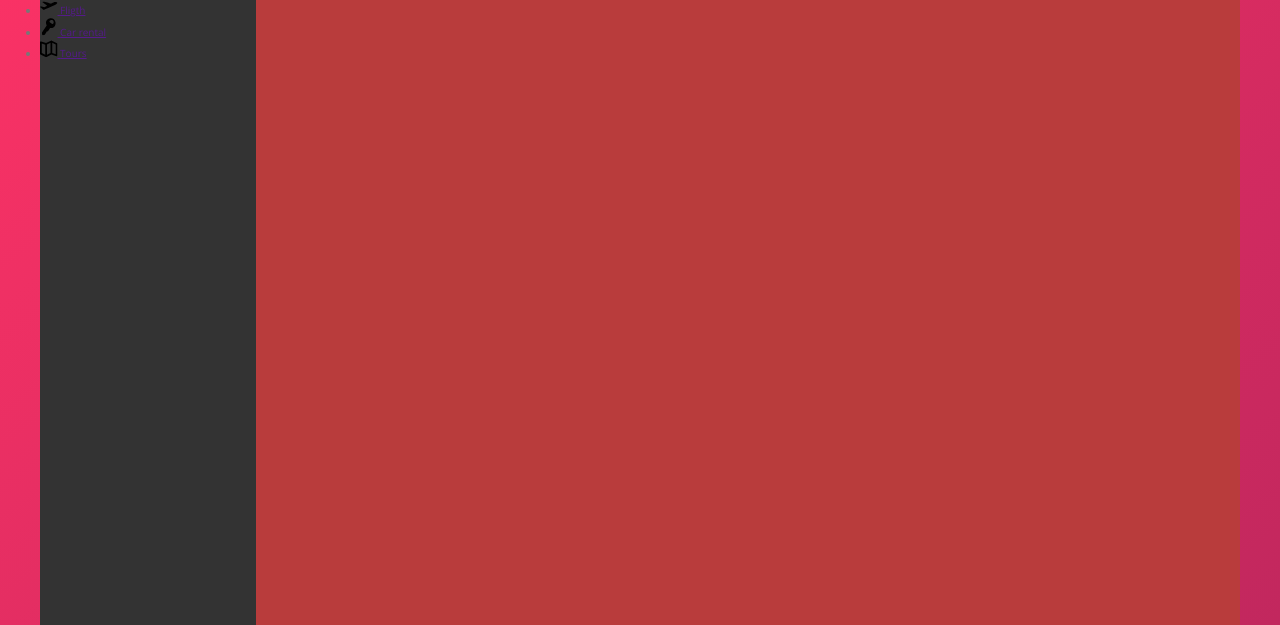
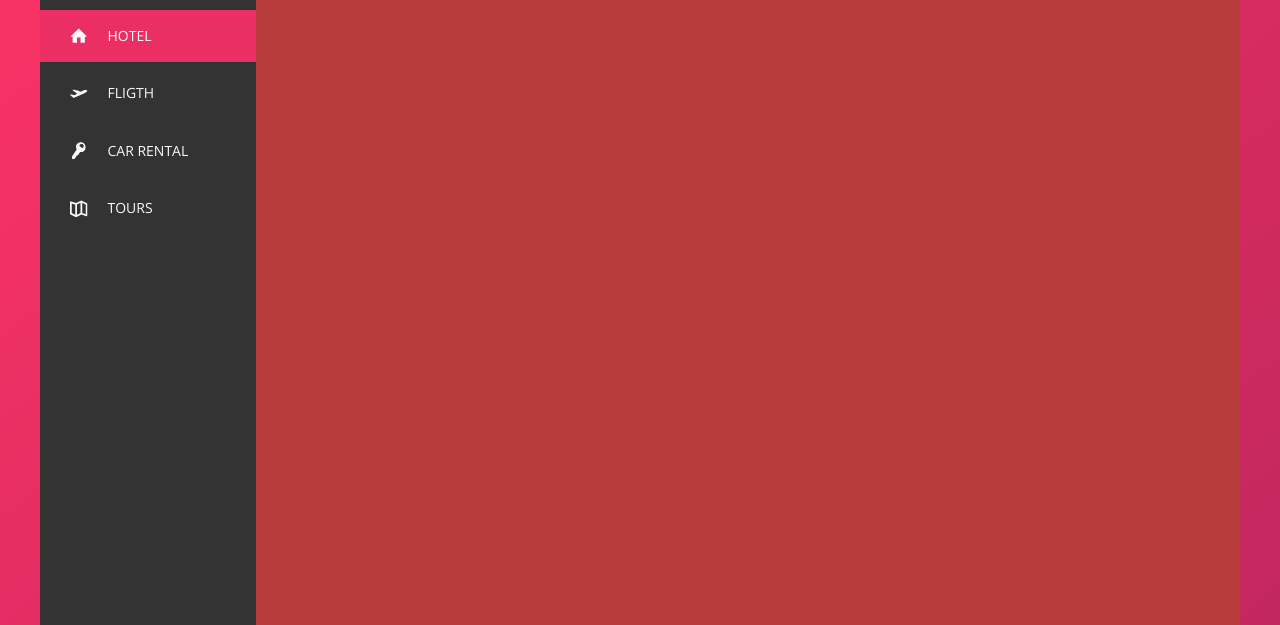
Before and after one commit to chlrobert93/TrilloCss, a website: page index.html in a window 1280 px wide. Shown: the part 175-800 px from the top of the page. Drawn offline with nearby package versions, Linux system fonts and the light colour scheme.

Commit message:
navegacion parte 2 terminada

```diff
--- a/index.html
+++ b/index.html
@@ -50,7 +50,7 @@
           <div class="content">
               <nav class="sidebar">
                  <ul class="side-nav">
-                    <li class="side-nav__item">
+                    <li class="side-nav__item side-nav__item--active">
                          <a href="" class="side-nav__link">
                              <svg class="side-nav__icon">
                                 <use xlink:href="img/sprite.svg#icon-home"></use>
--- a/sass/_components.scss
+++ b/sass/_components.scss
@@ -153,17 +153,77 @@
 ////SIDE NAVIGATION
 
 .side-nav{
+        font-size: 1.4rem;
+        list-style: none;
+        margin-top: 3.5rem;
     &__item {
+        position: relative;
+
+        &:not(:last-child){
+            margin-bottom: .5rem;
+        }
 
     }
 
-    &__link{
+    &__item::before{
+        content: "";
+        position: absolute;
+        top: 0;
+        left: 0;
+        height: 100%;
+        width: 20px;
+        background-color: var(--color-primary);
+        transform: scaleY(0);
+        //Animación de arriva asi abajo
+        //transform-origin: bottom ;
+        //Especificar transition para ver efecto
+        transition: transform .2s,
+            width .4s cubic-bezier(1,0,0,1) .2s,
+            //Para el colo rosa brillante
+            background-color .1s;
+    }
+
+    &__item:hover::before,
+    //Para activar el home color
+    &__item--active::before
+    {
+        transform: scaleY(1);
+        width: 100%;
+    }
+
+    //Activar el color brillante rosa
+    &__item:active::before{
+        background-color: var(--color-primry-light);
+    }
+
+    &__link:link,
+    &__link:visited{
+        color: var(--color-grey-light-1);
+        text-decoration: none;
+        text-transform: uppercase;
+        display: block;
+        padding: 1.5rem 3rem;
+
+        //Para que este el texto sobre encima position y z-index
+        position: relative;
+        z-index: 10;
+
+        //Aliniar icono y texto
+        display: flex;
+        align-items: center;
 
     }
+
+   //  &__link:active{
+   //      color: var(--color-primary);
+   // }
 
     &__icon{
         width: 1.75rem;
         height: 1.75rem;
+        margin-right: 2rem;
+        //El elemento del color padre
+        fill:currentColor;
     }
 }
 
```
Also changed, not shown: css/style.css.
